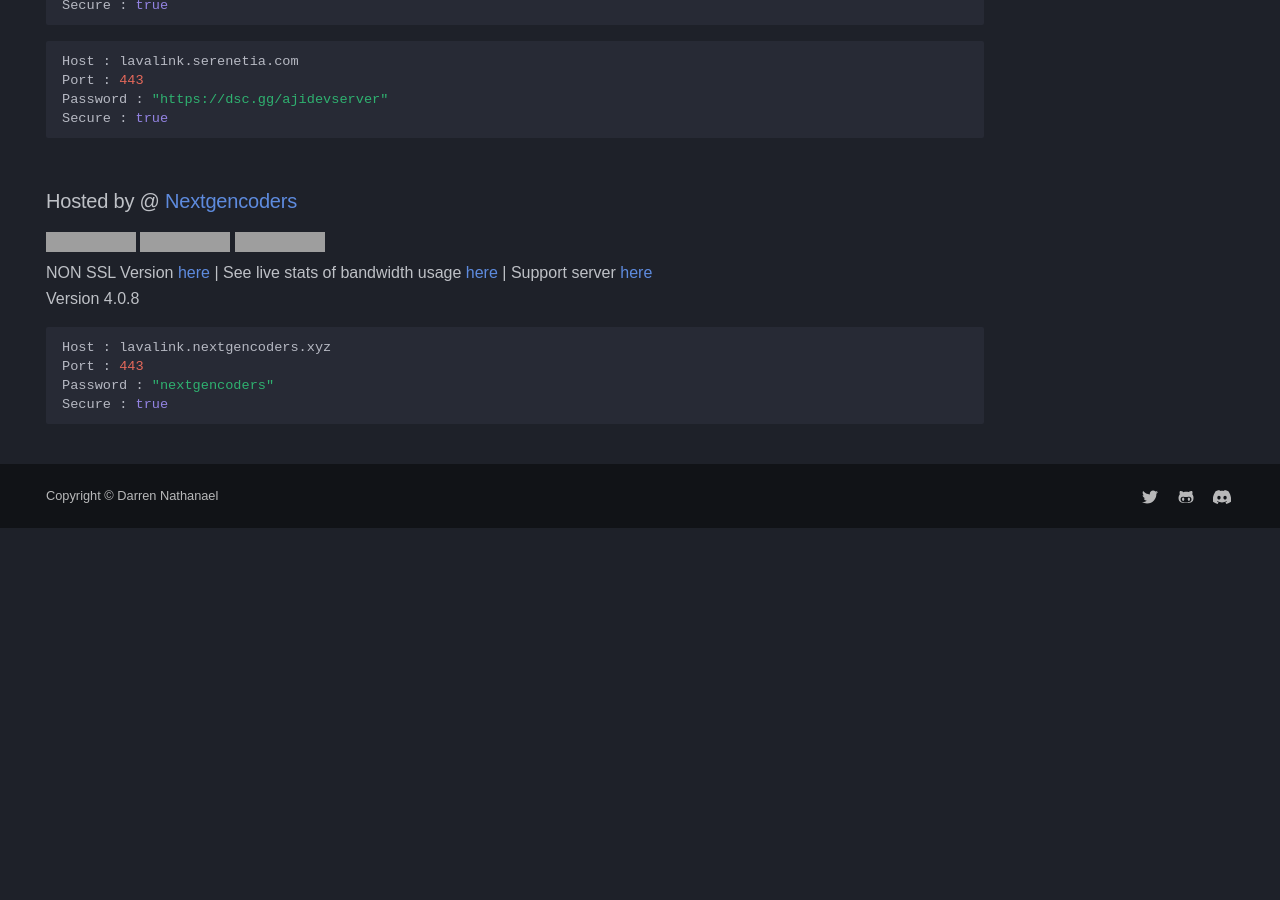
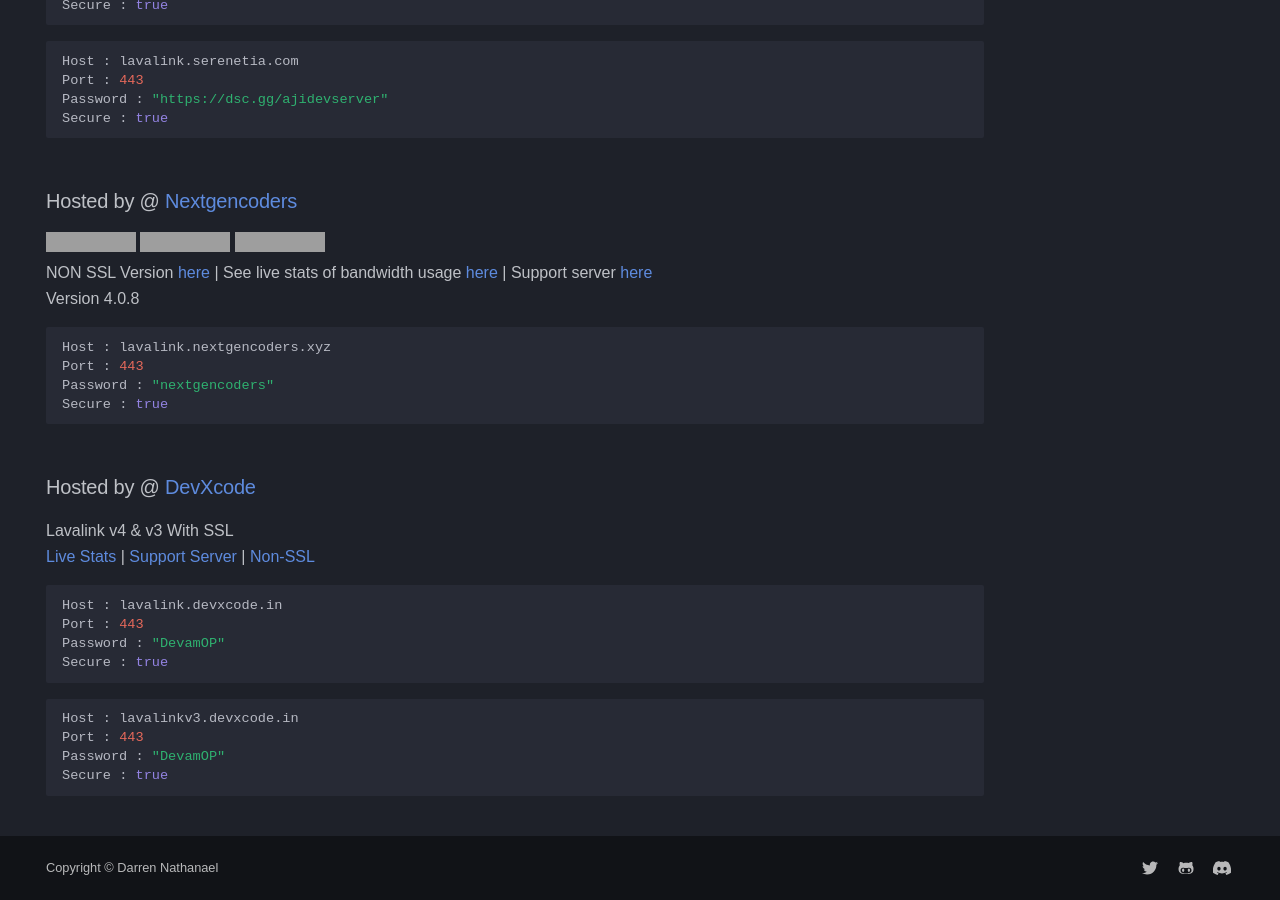
Before and after one commit to DarrenOfficial/lavalink-list, an MkDocs documentation site: the page built from docs/SSL/lavalink-with-ssl.md, in a window 1280 px wide and 900 px high, scrolled down 1171 px. Built offline with MkDocs 1.6.1 and Material for MkDocs 9.7.7, drawn with Linux system fonts in a browser that asks for light colours; some web fonts are replaced; comment, search, counter and statistics services are not loaded; a style sheet for code colours, icons or effects is not loaded; before the commit the page ends 1699 px from its top, so only the background shows below that; grey boxes are pictures that could not be loaded.

Commit message:
Added My Node (#692)

````diff
--- a/docs/SSL/lavalink-with-ssl.md
+++ b/docs/SSL/lavalink-with-ssl.md
@@ -78,3 +78,19 @@ Port : 443
 Password : "nextgencoders"
 Secure : true
 ```
+
+### Hosted by @ [DevXcode](<https://dsc.gg/devxcode>)<br>
+Lavalink v4 & v3 With SSL<br>
+[Live Stats](https://uptime.devxcode.in) | [Support Server](https://dsc.gg/Devxcode) | [Non-SSL](https://lavalink.darrennathanael.com/NoSSL/lavalink-without-ssl/#hosted-by-devXcode)
+```bash
+Host : lavalink.devxcode.in
+Port : 443
+Password : "DevamOP"
+Secure : true
+```
+```bash
+Host : lavalinkv3.devxcode.in
+Port : 443
+Password : "DevamOP"
+Secure : true
+```
````
Also changed, not shown: docs/NoSSL/lavalink-without-ssl.md (+15 -0 lines).
